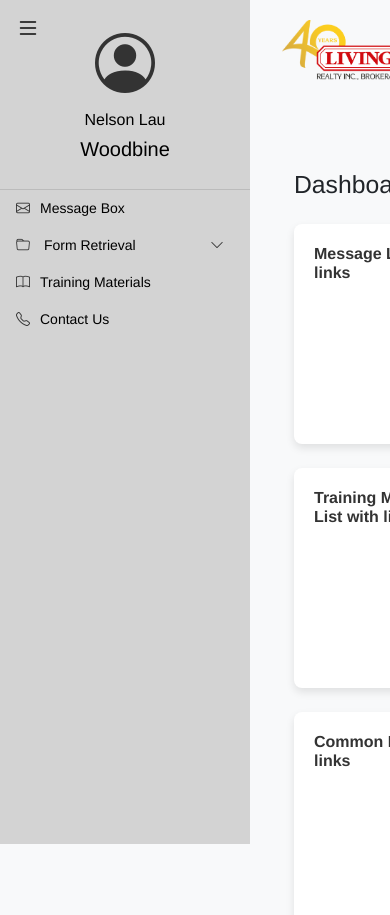
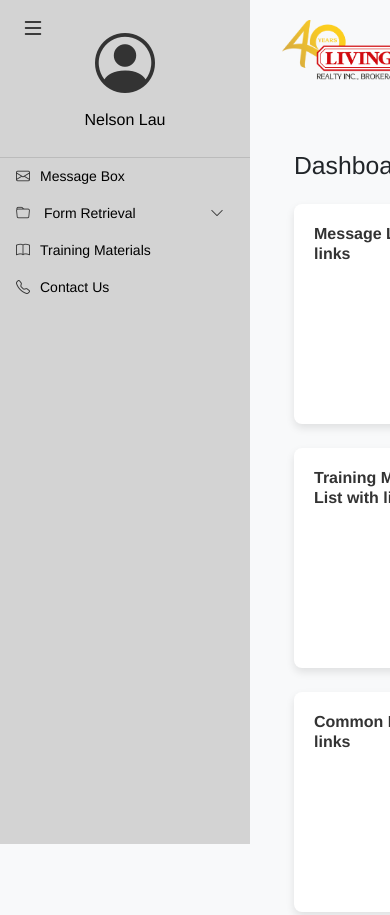
Before and after one commit to nelsonlauhy/agentassist, a plain HTML site: page dashboard.html in a window 390 px wide. Shown: the top 915 px of the page. Drawn offline with nearby package versions, Linux system fonts and the light colour scheme.

Commit message:
menu icon alignment

```diff
--- a/css/styles.css
+++ b/css/styles.css
@@ -151,4 +151,8 @@ body {
         margin-left: 0; /* Remove left margin for mobile */
         margin-top: 8px; /* Add some top margin for spacing */
     }
+
+    .toggle-btn {
+        left: 15px; /* Ensure the toggle button is aligned to the left on smaller screens */
+    }
 }
--- a/dashboard.html
+++ b/dashboard.html
@@ -26,8 +26,8 @@
         <img src="images/LivingRealty40.png" alt="Company Logo" class="logo">
         <div class="container-fluid">
             <div class="d-flex align-items-end"> <!-- Flexbox container -->
-                <h2 class="my-4 mb-0">Dashboard</h2>
-                <h5 class="text-muted ms-3 mb-1">Welcome back, Nelson Lau</h5> <!-- Adjusted margin for spacing -->
+                <h2 class="my-4 mb-0">Dashboard</h2><br>
+                <h6 class="text-muted ms-3 mb-1">Welcome back, Nelson Lau</h6> <!-- Adjusted margin for spacing -->
             </div>
             <br>
             <!-- Block Container -->
--- a/sidebar.html
+++ b/sidebar.html
@@ -3,7 +3,6 @@
     <div class="profile">
         <i class="bi bi-person-circle" style="font-size: 60px; color: #333;"></i> <!-- User icon -->
         <h4>Nelson Lau</h4>
-        <h5>Woodbine</h5>
     </div>
     <ul class="nav nav-pills flex-column mb-auto">
         <li class="nav-item">
```
